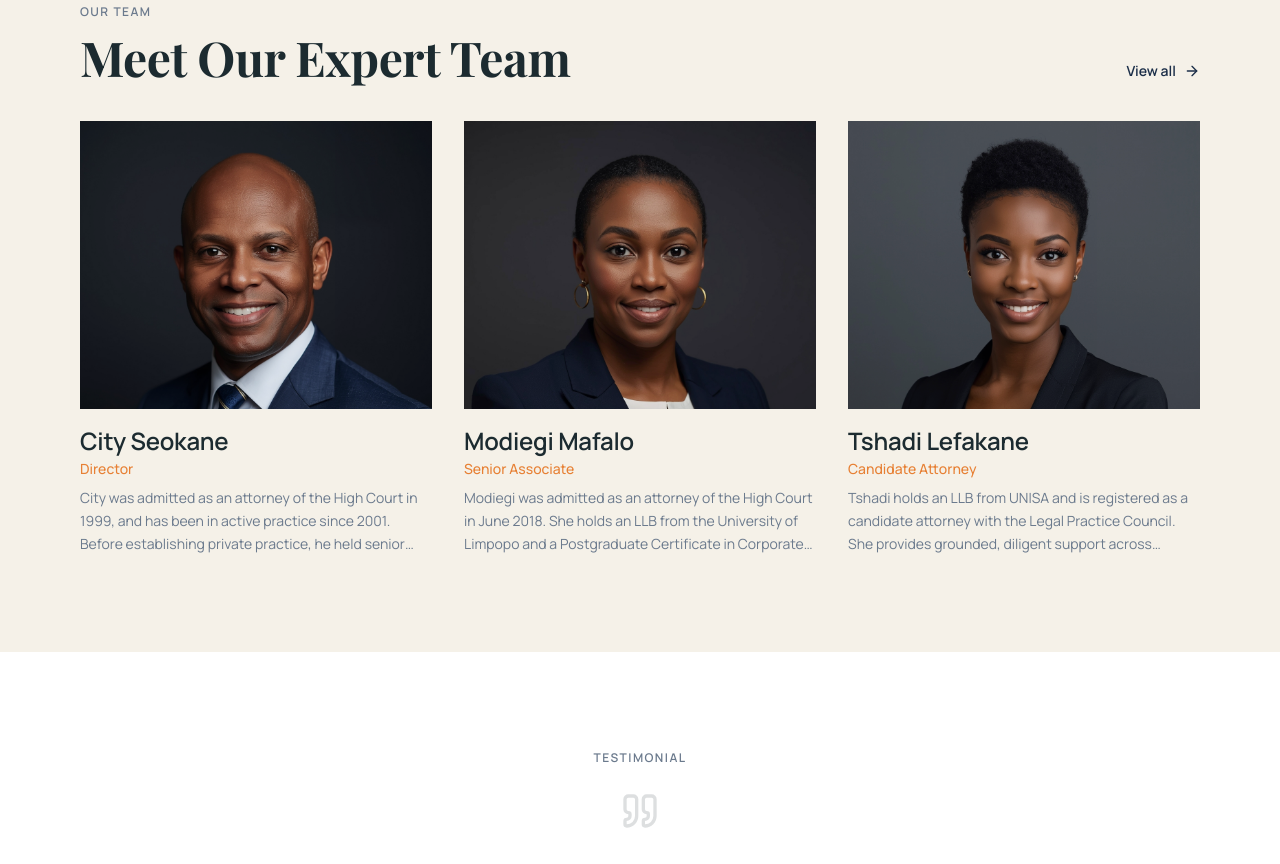
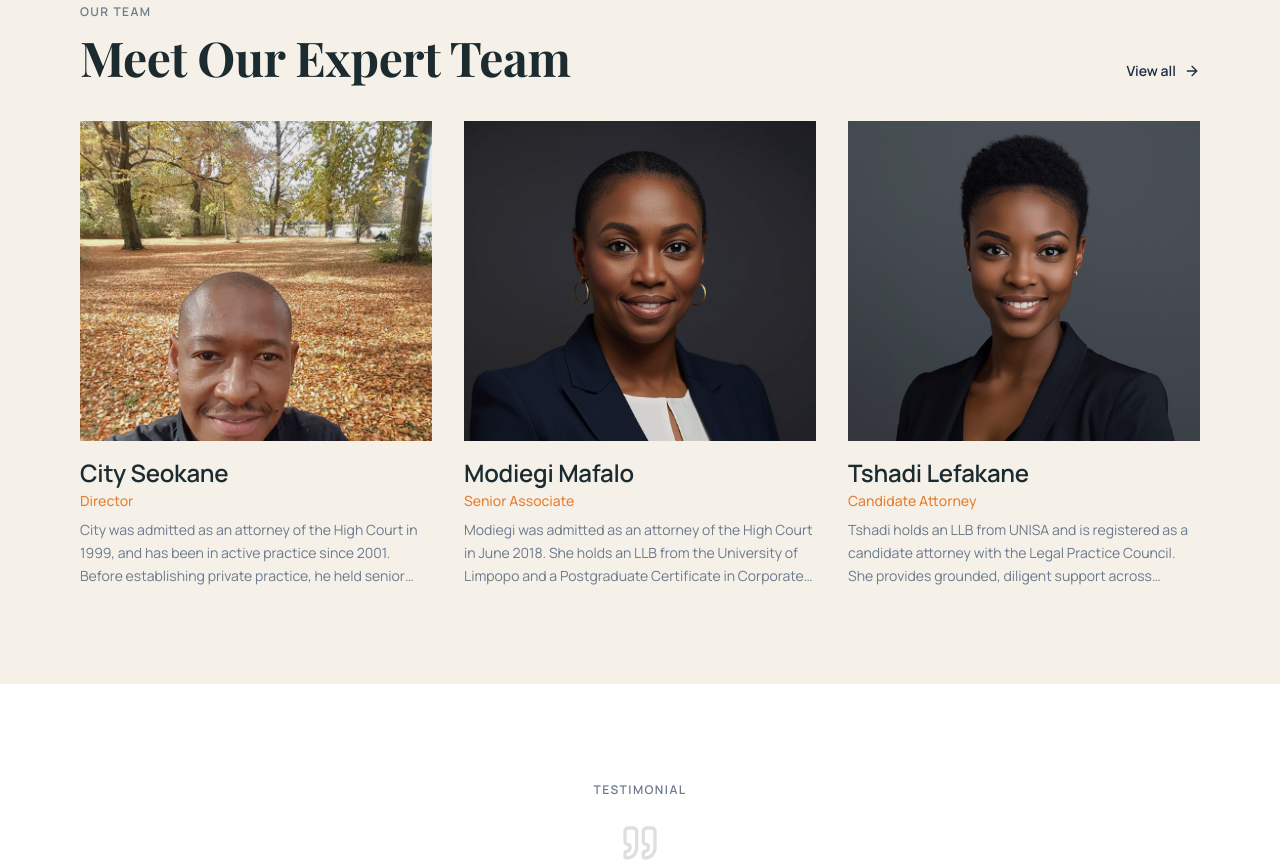
Before and after one commit to jimmy-motsei/seokaneinc-website, a Next.js app: page / in a window 1280 px wide. Shown: the part 3360-4224 px from the top of the page. Built offline with nearby package versions, Linux system fonts and the light colour scheme.

Commit message:
fix: wire up City Seokane headshot, improve team photo crop to show shoulders

```diff
--- a/src/app/page.tsx
+++ b/src/app/page.tsx
@@ -373,12 +373,12 @@ export default function HomePage() {
           <div className="grid gap-8 sm:grid-cols-2 lg:grid-cols-3">
             {teamMembers.map((member) => (
               <article key={member.name} className="group">
-                <div className="overflow-hidden mb-4 relative h-72 w-full">
+                <div className="overflow-hidden mb-4 relative h-80 w-full">
                   <Image
                     src={teamImages[member.name] ?? "/images/team-city-seokane.jpg"}
                     alt={`Photo of ${member.name}`}
                     fill
-                    className="object-cover object-top transition-transform duration-500 group-hover:scale-105"
+                    className="object-cover object-[center_15%] transition-transform duration-500 group-hover:scale-105"
                     sizes="(max-width: 640px) 100vw, (max-width: 1024px) 50vw, 33vw"
                   />
                   <div className="img-overlay-tint" aria-hidden="true" />
--- a/src/app/team/page.tsx
+++ b/src/app/team/page.tsx
@@ -48,12 +48,12 @@ export default function TeamPage() {
         <div className="container-site grid gap-6 md:grid-cols-2 xl:grid-cols-3">
           {teamMembers.map((member) => (
             <article key={member.name} className="card-base">
-              <div className="relative h-64 w-full overflow-hidden -mx-10 -mt-10 mb-6" style={{ width: "calc(100% + 5rem)" }}>
+              <div className="relative h-80 w-full overflow-hidden -mx-10 -mt-10 mb-6" style={{ width: "calc(100% + 5rem)" }}>
                 <Image
                   src={teamImages[member.name] ?? "/images/team-city-seokane.jpg"}
                   alt={`Photo of ${member.name}`}
                   fill
-                  className="object-cover object-top"
+                  className="object-cover object-[center_15%]"
                   sizes="(max-width: 768px) 100vw, (max-width: 1280px) 50vw, 33vw"
                 />
               </div>
```
Also changed, not shown: public/images/Team-city-seokane.jpg.
